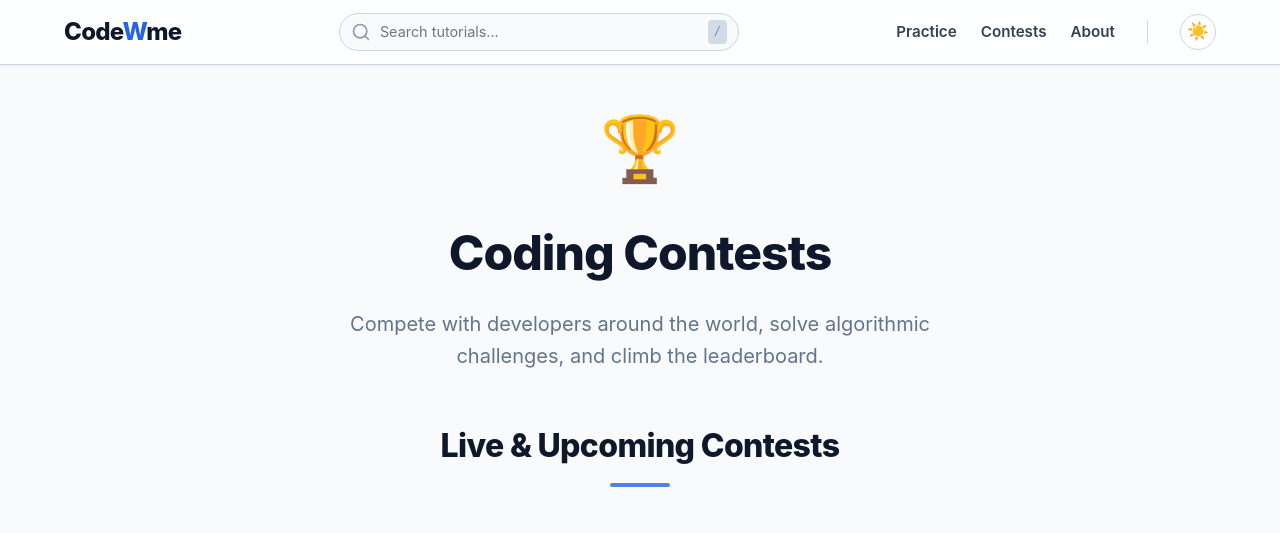
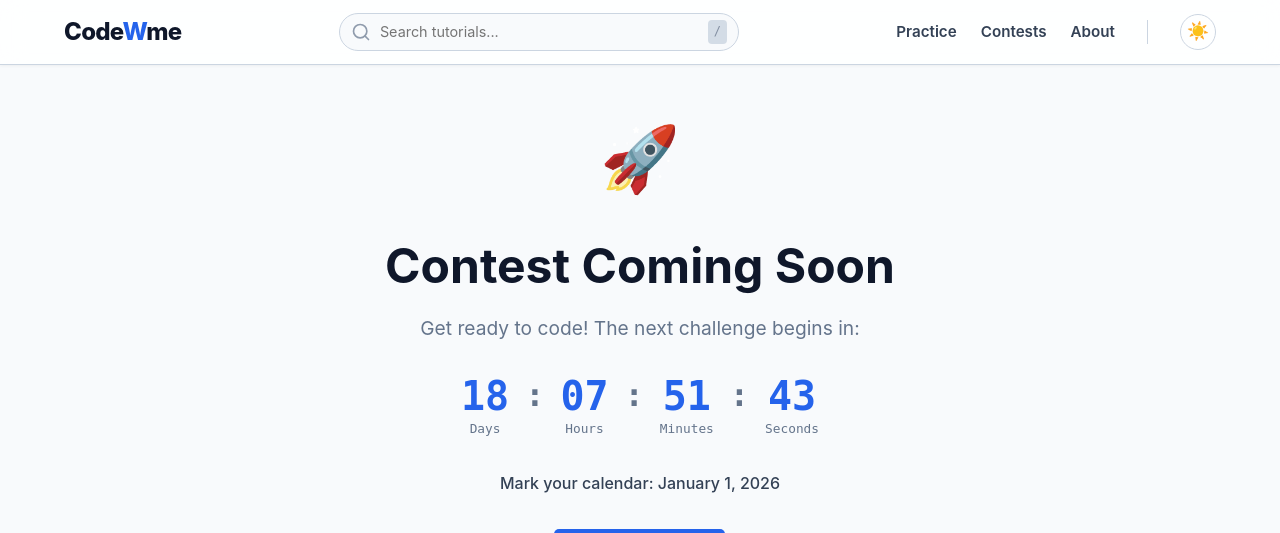
Before and after one commit to Abhay420000/codewme-website, a Flask app: page /contest in a window 1280 px wide. Shown: the top 533 px of the page. Run offline with Flask 3, Linux system fonts and the light colour scheme; some libraries are stand-ins or nearby versions.

```diff
--- a/app.py
+++ b/app.py
@@ -37,13 +37,22 @@ def home():
     articles = utils.get_all_articles()
     return render_template('home.html', articles=articles)
 
+# ==========================================
+# CONTEST PAGE ROUTE (TOGGLE BELOW)
+# ==========================================
+
+# --- OPTION 1: TEMPORARY COMING SOON PAGE (ACTIVE) ---
 @app.route('/contest')
 def page_contest():
-    # Fetch contests using Utils (JSON)
-    live, expired = utils.get_contests_data()
-    return render_template('contest.html', live_contests=live, expired_contests=expired)
+   return render_template('contest_coming_soon.html')
 
-# --- NEW: PAGINATED PRACTICE PAGE ---
+# --- OPTION 2: REAL CONTEST PAGE (COMMENTED OUT) ---
+# @app.route('/contest')
+# def page_contest():
+#     # Fetch contests using Utils (JSON)
+#     live, expired = utils.get_contests_data()
+#     return render_template('contest.html', live_contests=live, expired_contests=expired)
+
 @app.route('/practice-mcqs')
 def page_practice_mcqs():
     # Only fetch the first 6 sets (Page 1)
@@ -126,14 +135,10 @@ def page_privacy():
 def page_terms():
     return render_template('legal/terms.html')
 
-@app.route('/ads.txt')
-def ads_txt():
-    return send_from_directory('static', 'ads.txt')
-
 # ==========================================
 # 3. REGISTRATION API (OTPs)
 # ==========================================
-
+"""
 @app.route('/register/<contest_id>')
 def registration_page(contest_id):
     live, _ = utils.get_contests_data()
@@ -195,6 +200,6 @@ def confirm_payment():
     session.pop('is_verified', None)
 
     return jsonify({'success': True})
-
+"""
 if __name__ == '__main__':
     app.run(debug=False)
--- /dev/null
+++ b/templates/contest_coming_soon.html
@@ -0,0 +1,141 @@
+{% extends 'base.html' %}
+
+{% block title %}Coming Soon - CodeWme{% endblock %}
+
+{% block content %}
+<div class="coming-soon-container">
+    <div class="content-wrapper">
+        <div class="icon">🚀</div>
+        <h1>Contest Coming Soon</h1>
+        <p class="subtitle">Get ready to code! The next challenge begins in:</p>
+
+        <div id="countdown-timer" class="timer">
+            <div><span id="days">00</span><small>Days</small></div>
+            <span class="colon">:</span>
+            <div><span id="hours">00</span><small>Hours</small></div>
+            <span class="colon">:</span>
+            <div><span id="minutes">00</span><small>Minutes</small></div>
+            <span class="colon">:</span>
+            <div><span id="seconds">00</span><small>Seconds</small></div>
+        </div>
+
+        <p class="target-date">Mark your calendar: January 1, 2026</p>
+        <a href="/" class="btn-home">Back to Home</a>
+    </div>
+</div>
+
+<style>
+    .coming-soon-container {
+        min-height: 70vh; /* Occupy most of the screen */
+        display: flex;
+        align-items: center;
+        justify-content: center;
+        text-align: center;
+        padding: 2rem;
+    }
+    .content-wrapper {
+        max-width: 600px;
+    }
+    .icon {
+        font-size: 4rem;
+        margin-bottom: 1rem;
+        animation: float 3s ease-in-out infinite;
+    }
+    h1 {
+        font-size: 3rem;
+        margin-bottom: 0.5rem;
+        color: var(--text-header);
+    }
+    .subtitle {
+        font-size: 1.2rem;
+        color: var(--text-muted);
+        margin-bottom: 2rem;
+    }
+    .timer {
+        display: flex;
+        justify-content: center;
+        align-items: flex-start;
+        gap: 1rem;
+        font-family: monospace;
+        font-weight: bold;
+        color: var(--primary);
+        margin-bottom: 2rem;
+    }
+    .timer div {
+        display: flex;
+        flex-direction: column;
+        align-items: center;
+    }
+    .timer span {
+        font-size: 2.5rem;
+        line-height: 1;
+    }
+    .timer small {
+        font-size: 0.8rem;
+        color: var(--text-muted);
+        font-weight: normal;
+        margin-top: 0.2rem;
+    }
+    .timer .colon {
+        font-size: 2rem;
+        margin-top: 0.2rem;
+        color: var(--text-muted);
+    }
+    .target-date {
+        margin-bottom: 2rem;
+        font-weight: 500;
+    }
+    .btn-home {
+        display: inline-block;
+        padding: 0.8rem 2rem;
+        background-color: var(--primary);
+        color: white;
+        text-decoration: none;
+        border-radius: 5px;
+        font-weight: 600;
+        transition: opacity 0.2s;
+    }
+    .btn-home:hover {
+        opacity: 0.9;
+    }
+    @keyframes float {
+        0%, 100% { transform: translateY(0); }
+        50% { transform: translateY(-10px); }
+    }
+    @media (max-width: 600px) {
+        h1 { font-size: 2rem; }
+        .timer span { font-size: 1.5rem; }
+    }
+</style>
+
+<script>
+    document.addEventListener('DOMContentLoaded', function() {
+        // Set the date we're counting down to
+        const countDownDate = new Date("Jan 1, 2026 00:00:00").getTime();
+
+        // Update the count down every 1 second
+        const x = setInterval(function() {
+            const now = new Date().getTime();
+            const distance = countDownDate - now;
+
+            // Time calculations for days, hours, minutes and seconds
+            const days = Math.floor(distance / (1000 * 60 * 60 * 24));
+            const hours = Math.floor((distance % (1000 * 60 * 60 * 24)) / (1000 * 60 * 60));
+            const minutes = Math.floor((distance % (1000 * 60 * 60)) / (1000 * 60));
+            const seconds = Math.floor((distance % (1000 * 60)) / 1000);
+
+            // Display the result
+            document.getElementById("days").innerHTML = days < 10 ? "0" + days : days;
+            document.getElementById("hours").innerHTML = hours < 10 ? "0" + hours : hours;
+            document.getElementById("minutes").innerHTML = minutes < 10 ? "0" + minutes : minutes;
+            document.getElementById("seconds").innerHTML = seconds < 10 ? "0" + seconds : seconds;
+
+            // If the count down is finished, write some text
+            if (distance < 0) {
+                clearInterval(x);
+                document.getElementById("countdown-timer").innerHTML = "EXPIRED";
+            }
+        }, 1000);
+    });
+</script>
+{% endblock %}
--- a/templates/legal/contact.html
+++ b/templates/legal/contact.html
@@ -12,7 +12,7 @@
         </p>
 
         <a href="mailto:contact@codewme.dev" style="font-size: 1.5rem; font-weight: bold; color: var(--primary);">
-            contact@codewme.dev
+            programmershub4@gmail.com
         </a>
     </div>
 </div>
--- a/utils.py
+++ b/utils.py
@@ -98,13 +98,13 @@ def get_mcq_set_data(category, set_num):
     ''', (set_num + 1, clean_cat)).fetchone()
     has_next = next_check is not None
 
-    # 3. Sidebar Data (Other sets in this category)
-    # Sidebar usually keeps 1-10 order so users can navigate logically
+    # 3. Sidebar Data (Latest 5 sets in this category)
     sb_rows = conn.execute('''
         SELECT DISTINCT set_id
         FROM questions
         WHERE category = ? COLLATE NOCASE
-        ORDER BY set_id ASC
+        ORDER BY set_id DESC
+        LIMIT 5
     ''', (clean_cat,)).fetchall()
 
     sidebar_sets = [
```
Also changed, not shown: templates/mcq_layout.html (+4 -7 lines), mcqs.db.
